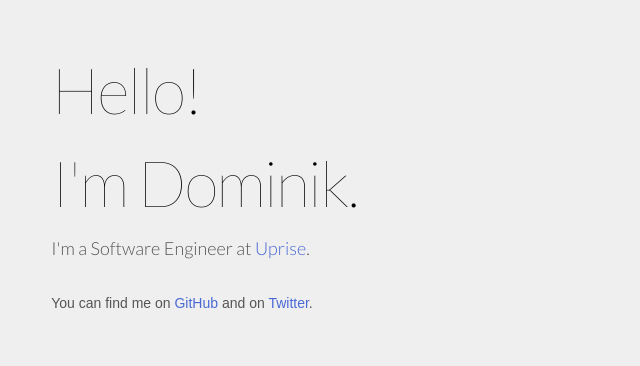
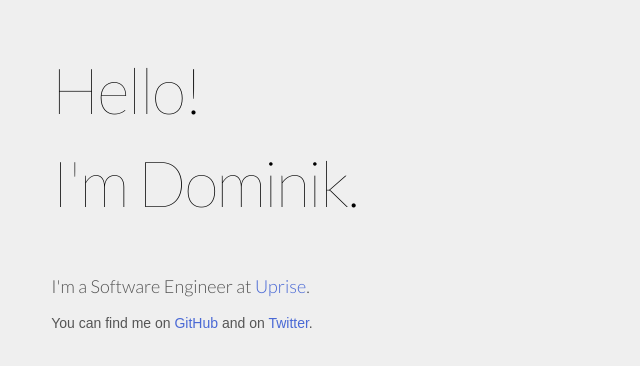
Before and after one commit to ImDom/imdom.github.io, a plain HTML site: page index.html in a window 1280 px wide. Shown: the whole page, without its empty margins (0-640 px from the left). Drawn offline with Linux system fonts and the light colour scheme.

Commit message:
Update index.html

```diff
--- a/index.html
+++ b/index.html
@@ -270,7 +270,7 @@
                 font-family: "Lato", sans-serif;
                 font-weight: 300;
                 font-size: 1.125em;
-                margin: 0 0 2em;
+                margin: 3em 0 1em;
                 position: relative;
                 -webkit-animation: bounce 1.5s;
                 -moz-animation: bounce 1.5s;
```
